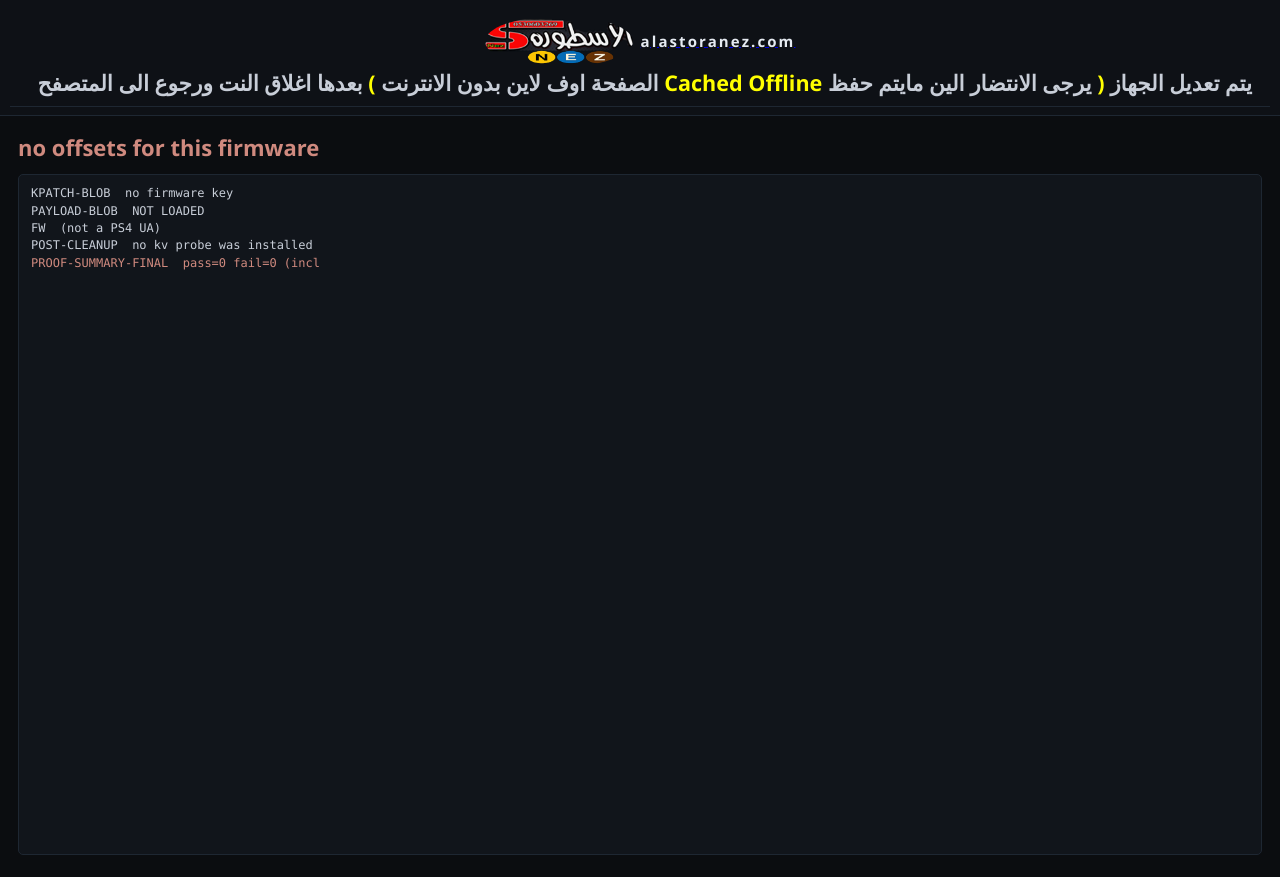
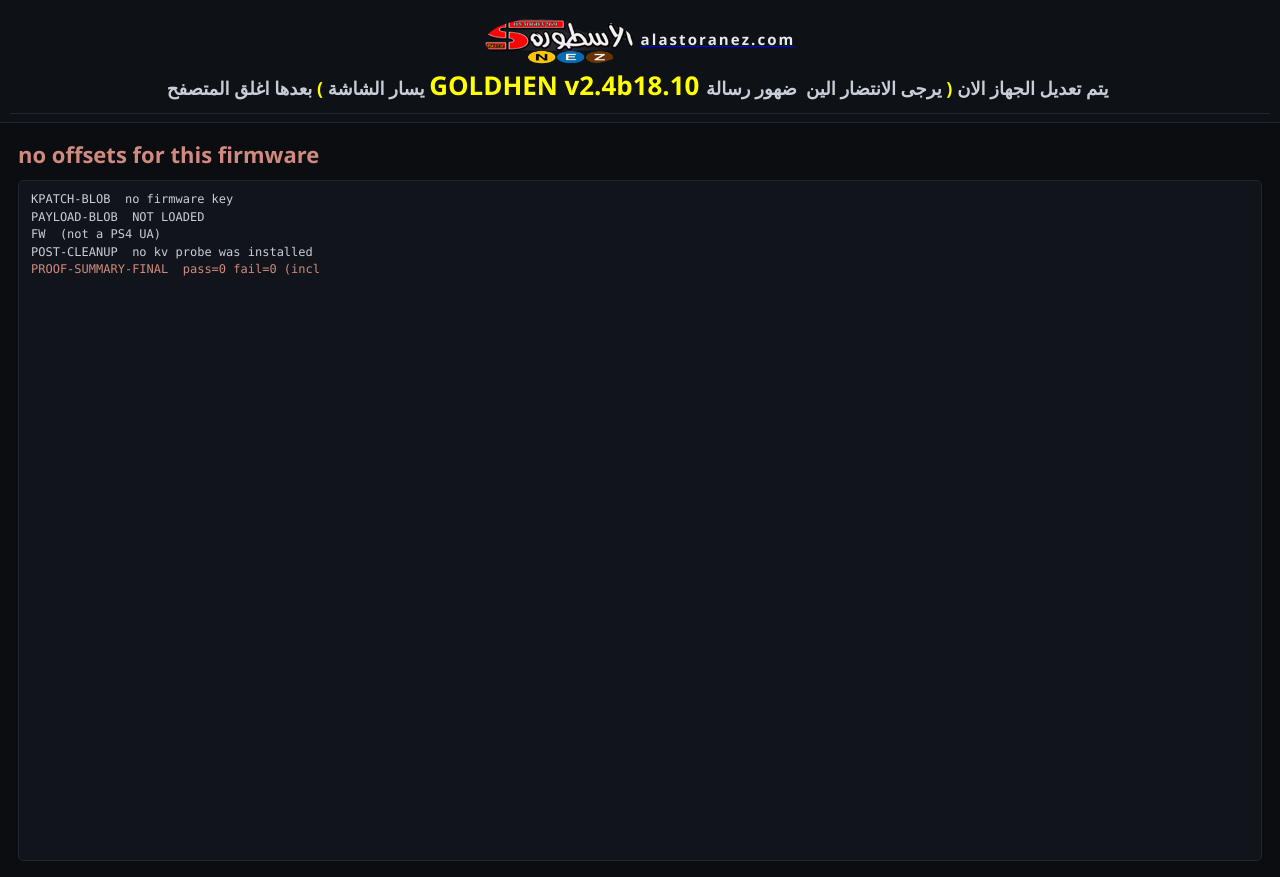
Before and after one commit to nez511/webkit, a plain HTML site: page run_lapse.html in a window 1280 px wide. Drawn offline with Linux system fonts and the light colour scheme; no server answers.

Commit message:
Add files via upload

```diff
--- a/run_lapse.html
+++ b/run_lapse.html
@@ -1,5 +1,6 @@
 <!DOCTYPE html>
 <html manifest="cache.appcache" lang="en"><head>
+
 
 
 
@@ -25,10 +26,11 @@
              color:#e6ebf2; vertical-align:middle; }
 </style></head><body>
 <div id="brand">
-<div id="brand"><a href="https://ps3xploit.me/hen/installer/auto/dev"><img style="border: 0px solid ; width: 148px; height: 51px;" src="logo_raw.png" alt=""></a><a href="https://alastoranez.com/"><b>alastoranez.com</b></a><br>
+<div id="brand"><small><a href="https://ps3xploit.me/hen/installer/auto/dev"><img style="border: 0px solid ; width: 148px; height: 51px;" src="logo_raw.png" alt=""></a><big><big><a href="https://alastoranez.com/"><b>alastoranez.com</b></a></big></big><span style="font-weight: bold;"><big><big><br>
+يسار الشاشة <span style="color: yellow;">)</span> بعدها اغلق المتصفح <big><big><span style="color: yellow;">GOLDHEN v2.4b18.10</span></big></big></big></big></span><small><span style="font-weight: bold;"><big><big><big><big><big> </big></big>يتم تعديل الجهاز الان <span style="color: yellow;">(</span> يرجى الانتضار الين&nbsp; ضهور رسالة&nbsp;</big></big></big></span></small></small>
 
 
-<span style="font-weight: bold;">&nbsp;<big><big> الصفحة اوف لاين بدون الانترنت <span style="color: yellow;">)</span> بعدها اغلاق النت ورجوع الى المتصفح <span style="color: yellow;">Cached Offline</span></big></big></span><small><span style="font-weight: bold;"><big><big><big> يتم تعديل الجهاز <span style="color: yellow;">(</span> يرجى الانتضار الين مايتم حفظ</big></big></big></span></small><small><span style="font-weight: bold;">
+<small><span style="font-weight: bold;">
 </span></small></div>
 <b>
 </b></div>
```
Also changed, not shown: run_poops.html (+3 -4 lines).
